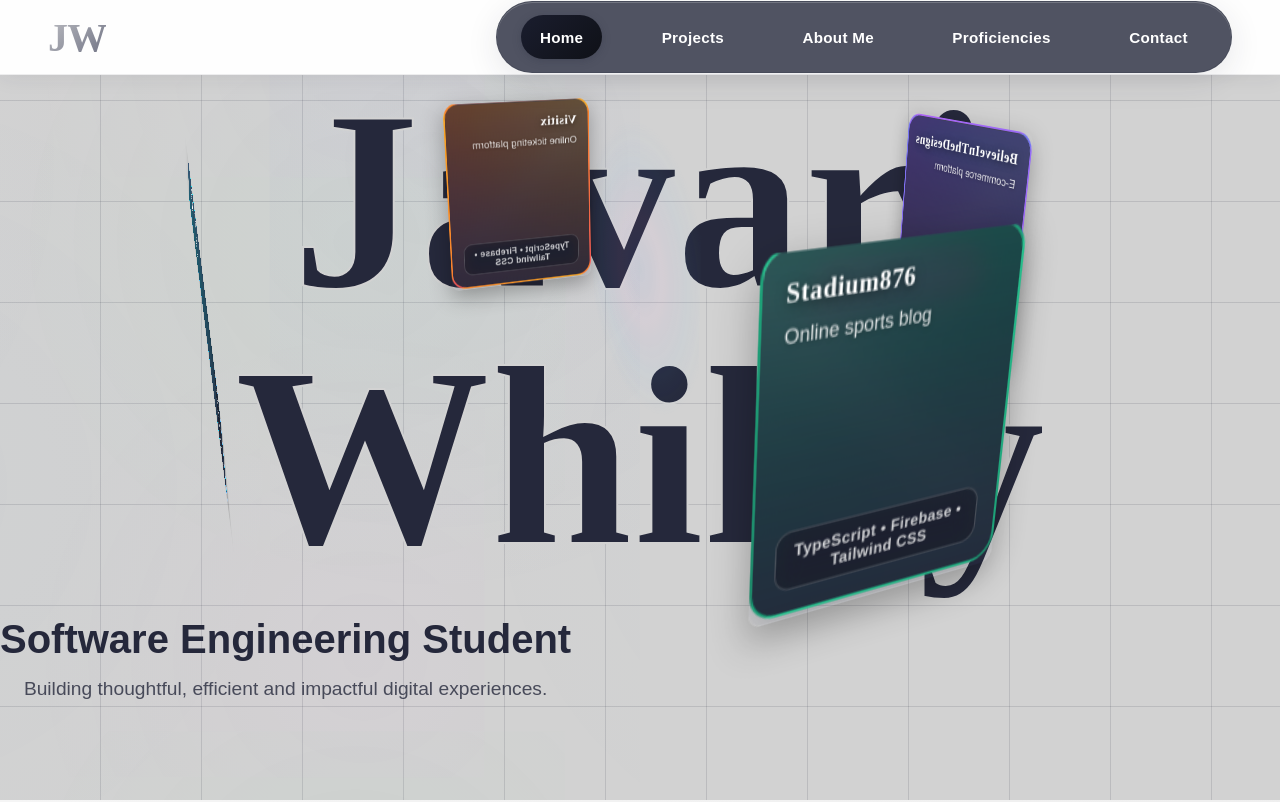
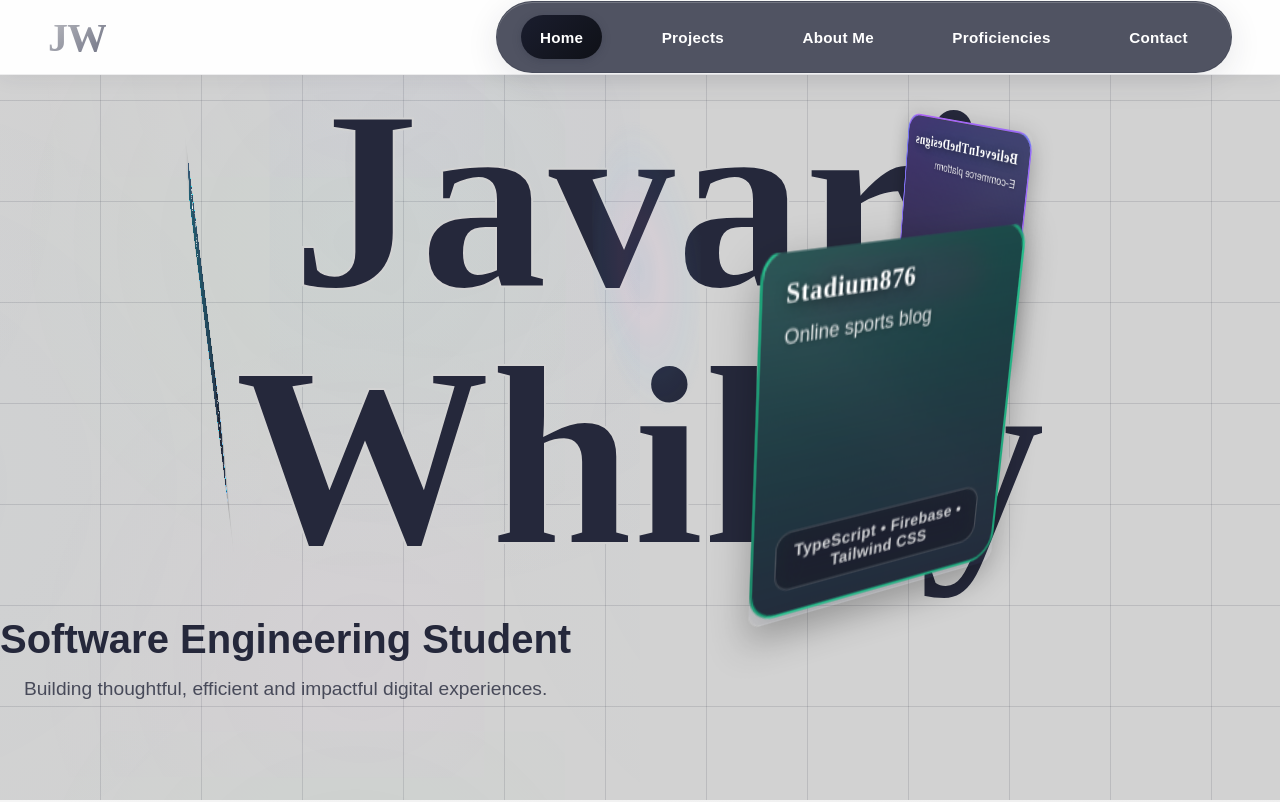
Before and after one commit to gitcyrnlog/JavariWhilbyPortfolio, a plain HTML site: page index.html in a window 1280 px wide. Shown: the top 802 px of the page. Drawn offline with Linux system fonts and the light colour scheme; a web font is replaced by a local one.

Commit message:
removed visitix

```diff
--- a/index.html
+++ b/index.html
@@ -198,20 +198,6 @@
                         <div class="project-info-card">
                             <h3 class="project-title">BelieveInTheDesigns</h3>
                             <p class="project-description">E-commerce platform</p>
-                            <div class="project-tech">TypeScript • Firebase • Tailwind CSS</div>
-                        </div>
-                    </div>
-                </div>
-            </div>
-            <!-- Project 2: Visitix -->
-            <div class="item project-item" style="--position: 2" data-link="https://example.com/project2">
-                <div class="project-content">
-                    <div class="project-placeholder" data-project="Visitix">
-                        <!-- Decorative SVG graphic -->
-                        <svg width="100%" height="60" viewBox="0 0 200 60" fill="none" xmlns="http://www.w3.org/2000/svg" style="position:absolute;top:0;left:0;"><rect x="30" y="10" width="140" height="40" rx="20" fill="#f59e42" fill-opacity="0.18"/><rect x="60" y="20" width="80" height="20" rx="10" fill="#f43f5e" fill-opacity="0.12"/></svg>
-                        <div class="project-info-card">
-                            <h3 class="project-title">Visitix</h3>
-                            <p class="project-description">Online ticketing platform</p>
                             <div class="project-tech">TypeScript • Firebase • Tailwind CSS</div>
                         </div>
                     </div>
```
